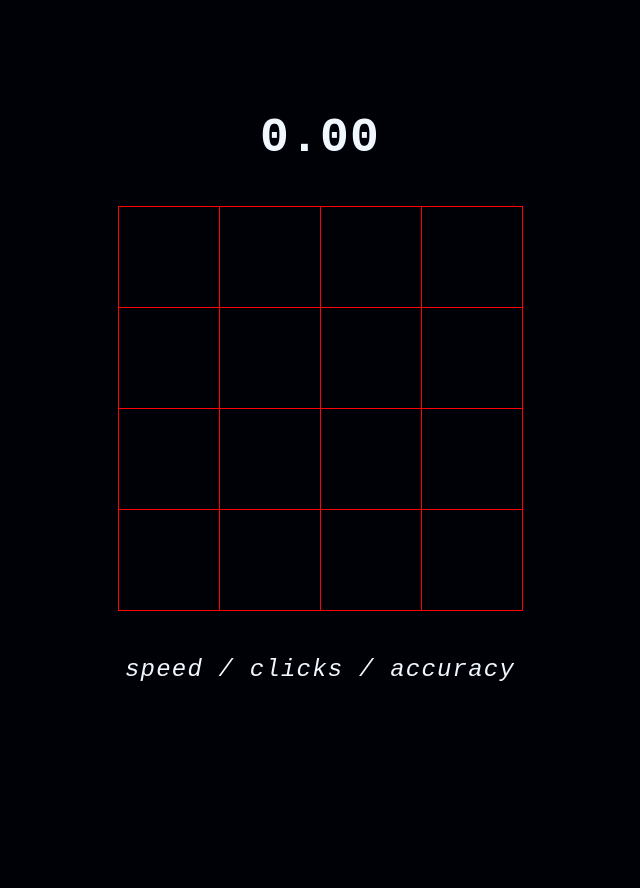
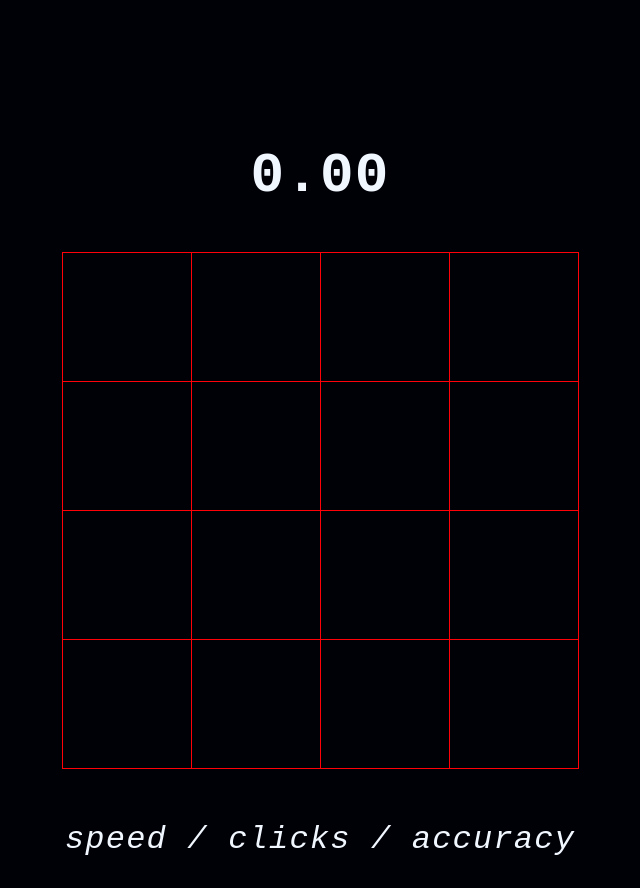
Before and after one commit to yousero/donttap, a website: page source/app.html in a window 1280 px wide. Shown: the whole page, without its empty margins (320-960 px from the left). Before the commit the page ends 800 px from the top, so only its background shows below. Drawn offline with Linux system fonts and the light colour scheme.

Commit message:
add adaptive

```diff
--- a/package.json
+++ b/package.json
@@ -1,6 +1,6 @@
 {
   "name": "donttap",
-  "version": "0.2.5",
+  "version": "0.2.6",
   "description": "donttap browser game",
   "scripts": {
     "start": "parcel serve ./source/app.html",
--- a/source/main.js
+++ b/source/main.js
@@ -10,10 +10,10 @@ const bColor = '#ff0107'
 const fColor = '#f1f7ff'
 const aColor = '#000107'
 
-let cellSize = 72
+let cellSize = 100
 
-if (window.innerWidth > 445) {
-  cellSize = 100
+if (window.innerWidth < 446) {
+  cellSize = 72
 } else if (window.innerWidth > 1024) {
   cellSize = 128
 }
--- a/source/style.css
+++ b/source/style.css
@@ -74,3 +74,33 @@ a:hover {
   text-align: center;
   line-height: 3;
 }
+
+@media screen and (max-width: 445px) {
+  #header {
+    height: 60px;
+  }
+  #information {
+    font-size: 16px;
+  }
+  .canvas-wrapper {
+    padding: 10px;
+  }
+  #clock {
+    font-size: 40px;
+  }
+}
+
+@media screen and (min-width: 1024px) {
+  #header {
+    height: 120px;
+  }
+  #information {
+    font-size: 32px;
+  }
+  .canvas-wrapper {
+    padding: 20px;
+  }
+  #clock {
+    font-size: 56px;
+  }
+}
```
